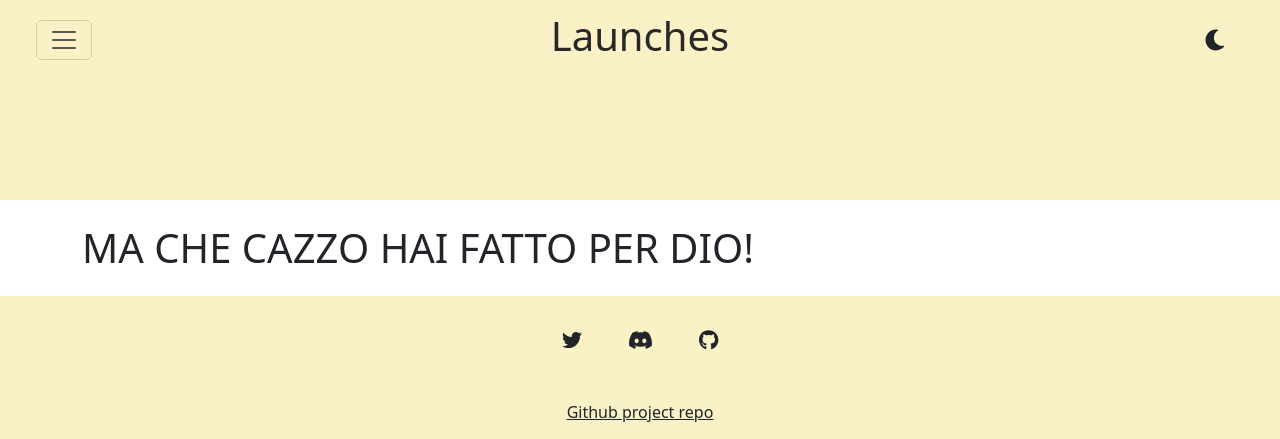
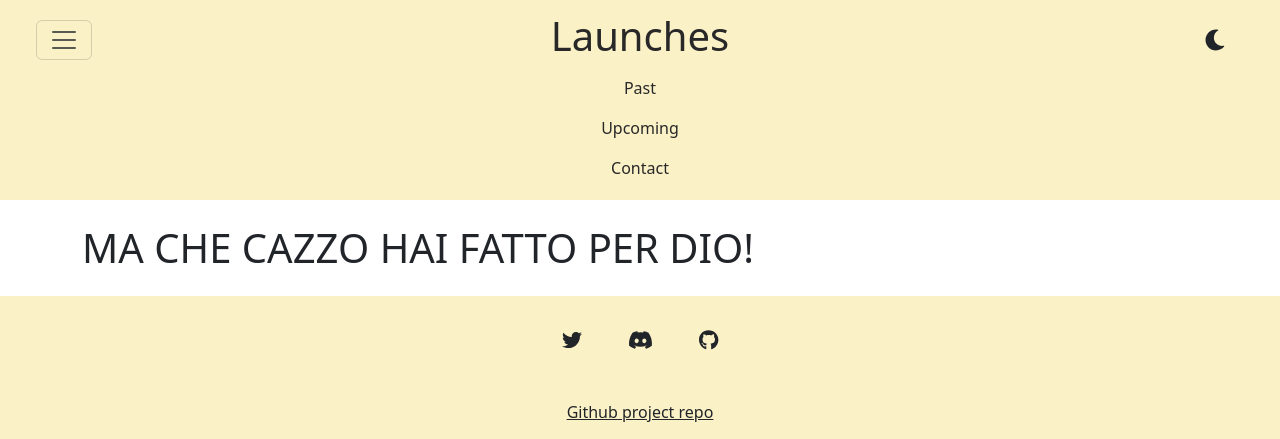
Before and after one commit to deltaplanoo/LaunchBot, a Django app: page / in a window 1280 px wide, after a click that opens the changed part. Shown: the top 439 px of the page. Run offline with Django 4.2, Linux system fonts and the light colour scheme.

```diff
--- a/myapp/static/css/styles.css
+++ b/myapp/static/css/styles.css
@@ -14,7 +14,7 @@ header, header a {
 }
 
 a.nav-link, nav button {
-  color: var(--gb-light0);
+  color: var(--gb-dark0);
 }
 
 #theme-toggle {
```
